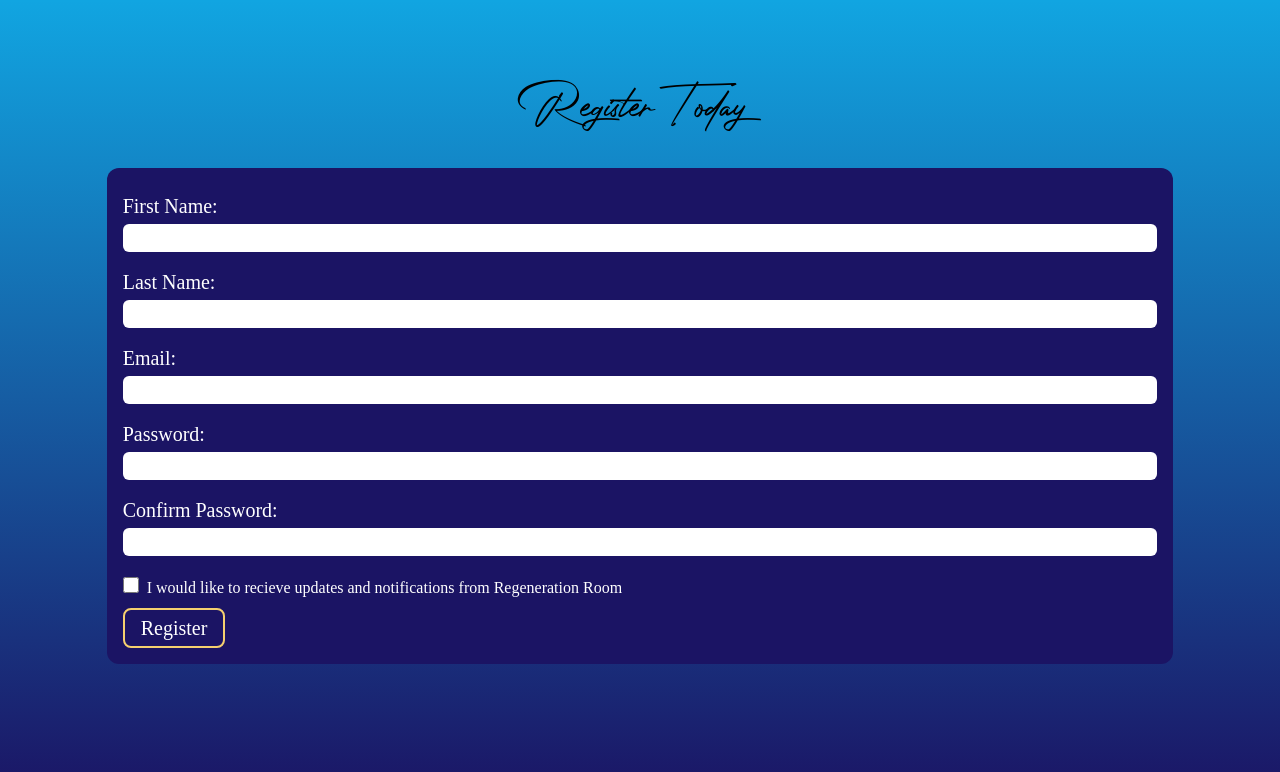
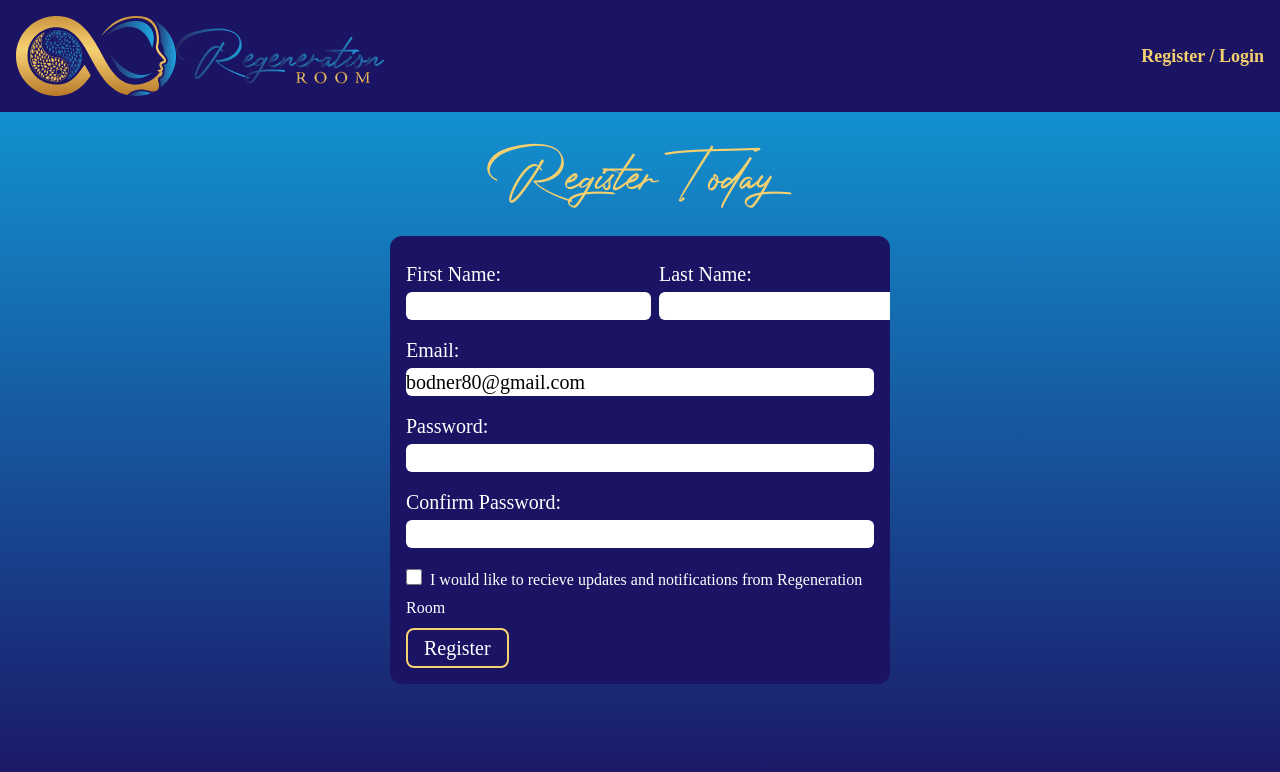
Before and after one commit to mrman511/regeneration-room, a Next.js app in the folder nextjs-client/: page /registration in a window 1280 px wide. Shown: the top 772 px of the page. Built offline with nearby package versions, Linux system fonts and the light colour scheme; a web font is replaced by a local one.

Commit message:
Login and Registration form submission handled

```diff
--- a/nextjs-client/app/globals.css
+++ b/nextjs-client/app/globals.css
@@ -18,6 +18,6 @@ body {
     rgb(var(--background-start-rgb));
 }
 
-h1 {
-  /* font-family: adobe-jenson-pro, serif; */
+input {
+  color: #000;
 }
--- a/nextjs-client/app/login/page.js
+++ b/nextjs-client/app/login/page.js
@@ -1,9 +1,12 @@
 import LoginForm from "@/components/login/LoginForm";
+
+import Header from "@/components/Header";
 import styles from '@/styles/Styles.module.scss';
 
 export default function Login() {
   return (
     <main className="flex min-h-screen flex-col items-center font-base">
+      <Header styles={ styles }/>
       <LoginForm />
     </main>
   )
--- a/nextjs-client/app/registration/page.js
+++ b/nextjs-client/app/registration/page.js
@@ -1,9 +1,11 @@
+import Header from '@/components/Header';
 import RegistrationForm from '@/components/registration/RegistratioinForm';
 import styles from '@/styles/Styles.module.scss';
 
 export default function Registration() {
   return (
     <main className="flex min-h-screen flex-col items-center font-base">
+      <Header styles={ styles }/>
       <RegistrationForm />
     </main>
   )
--- a/nextjs-client/components/Navigation.jsx
+++ b/nextjs-client/components/Navigation.jsx
@@ -5,7 +5,7 @@ export default function Navigation({ styles}){
   return (
     <>
       <nav className={ [styles.navigation, 'block me-4'].join(' ') }>
-        <Link href="/" className="text-lg max-sm:text-md font-semibold text-right whitespace-nowrap">Register / Login</Link>
+        <Link href="/login" className="text-lg max-sm:text-md font-semibold text-right whitespace-nowrap">Register / Login</Link>
       </nav>
     </>
   );
--- a/nextjs-client/components/login/LoginForm.jsx
+++ b/nextjs-client/components/login/LoginForm.jsx
@@ -1,24 +1,36 @@
+'use client'
+import { useState, useRef } from "react";
+
 import Link from "next/link";
 
 export default function LoginForm({ styles }){
+  const formRef = useRef();
+
+  const handleSubmit = (e) => {
+    e.preventDefault();
+    const formData = new FormData(formRef.current);
+    if (Object.keys(errObj).length === 0){
+      console.log('Valid')
+    }
+  }
 
   return (
     <article className="relative top-[20vh] w-[400px] text-xl p-4 bg-primary-dark text-white rounded-xl overflow-hidden">
-      <form method='POST' className="w-full flex flex-col">
+      <form onSubmit={ handleSubmit } method='POST' className="w-full flex flex-col">
         <div className="w-full flex flex-col my-2">
           <label className='mb-1' htmlFor="email">Email:</label>
-          <input className="rounded-md" type='email' name='email'/>
+          <input className="rounded-md" type='email' name='email' required/>
         </div>
         <div className="w-full flex flex-col my-2">
           <label className='mb-1' htmlFor='password'>Password:</label>
-          <input className="rounded-md" type='password' name='password'/>
+          <input className="rounded-md" type='password' name='password' required/>
         </div>
         <div className="w-full my-2">
           <input className="me-2 h-4 w-4" type='checkbox' name='remember'/>
           <label htmlFor='remember'>Remember Me</label>
         </div>
         <div>
-          <input className='border-2 border-secondary-action rounded-lg px-4 py-1' type='submit' value='Login'/>
+          <input className='border-2 border-secondary-action rounded-lg px-4 py-1 text-white' type='submit' value='Login'/>
         </div>
       </form>
 
--- a/nextjs-client/components/registration/RegistratioinForm.jsx
+++ b/nextjs-client/components/registration/RegistratioinForm.jsx
@@ -1,39 +1,62 @@
+'use client'
+import { useState, useRef } from "react";
+
 export default function RegistrationForm({ styles }){
+  const [errObj, setErrObj] = useState();
+  const formRef = useRef();
+
+  const handleSubmit = (e) => {
+    e.preventDefault();
+    const formData = new FormData(formRef.current);
+    validate(formData);
+    if (Object.keys(errObj).length === 0){
+      console.log('Valid')
+    }
+  }
+
+  const validate = (formData) => {
+    error={}
+    if (formData.get('password') !== formData.get('confirm_password')){
+      error.matchingPasswords = 'The two passwords provided do not match.'
+    }
+
+    setErrObj(prev=>({...error}));
+  }
 
   return (
     <>
-    <h1 className="relative top-[10vh] text-5xl font-cursive">Register Today</h1>
-    <article className="relative top-[15vh] w-5/6 max-xs:w-11/12 sm:w-[500px] text-xl p-4 bg-primary-dark text-white rounded-xl overflow-hidden">
-      <form method='POST' className="w-full flex flex-col">
+    <h1 className="relative text-6xl my-8 text-secondary-action font-cursive">Register Today</h1>
+    <article className="relative w-5/6 max-xs:w-11/12 sm:w-[500px] text-xl p-4 bg-primary-dark text-white rounded-xl overflow-hidden">
+      <form ref={ formRef } onSubmit={ handleSubmit } method='POST' className="w-full flex flex-col">
         <div className="w-full flex flex-col sm:flex-row">
           <div className="w-full flex flex-col sm:pe-1 my-2">
             <label className='mb-1' htmlFor="first_name">First Name:</label>
-            <input className="rounded-md" type='text' name='first_name'/>
+            <input className="rounded-md" type='text' name='first_name' required/>
           </div>
           <div className="w-full flex flex-col sm:ps-1 my-2">
             <label className='mb-1' htmlFor="Last_name">Last Name:</label>
-            <input className="rounded-md" type='text' name='Last_name'/>
+            <input className="rounded-md" type='text' name='Last_name' required/>
           </div>
         </div>
 
         <div className="w-full flex flex-col my-2">
           <label className='mb-1' htmlFor="email">Email:</label>
-          <input className="rounded-md" type='email' name='email'/>
+          <input className="rounded-md" type='email' name='email' value='bodner80@gmail.com' required/>
         </div>
         <div className="w-full flex flex-col my-2">
           <label className='mb-1' htmlFor='password'>Password:</label>
-          <input className="rounded-md" type='password' name='password'/>
+          <input className="rounded-md" type='password' name='password' required/>
         </div>
         <div className="w-full flex flex-col my-2">
           <label className='mb-1' htmlFor='confirm-password'>Confirm Password:</label>
-          <input className="rounded-md" type='password' name='confirm-password'/>
+          <input className="rounded-md" type='password' name='confirm_password' required/>
         </div>
         <div className="w-full my-2">
           <input className="me-2 h-4 w-4" type='checkbox' name='notifications'/>
           <label className='text-base' htmlFor='notifications'>I would like to recieve updates and notifications from Regeneration Room</label>
         </div>
         <div>
-          <input className='border-2 border-secondary-action rounded-lg px-4 py-1' type='submit' value='Register'/>
+          <input className='border-2 border-secondary-action text-white rounded-lg px-4 py-1' type='submit' value='Register'/>
         </div>
       </form>
     </article>
--- a/nextjs-client/tailwind.config.js
+++ b/nextjs-client/tailwind.config.js
@@ -11,6 +11,11 @@ module.exports = {
   theme: {
     screens: {
       'xs': '420px',
+      'sm': '640px',
+      'md': '768px',
+      'lg': '1024px',
+      'xl': '1280px',
+      '2xl': '1536px'
     },
     extend: {
       backgroundImage: {
```
